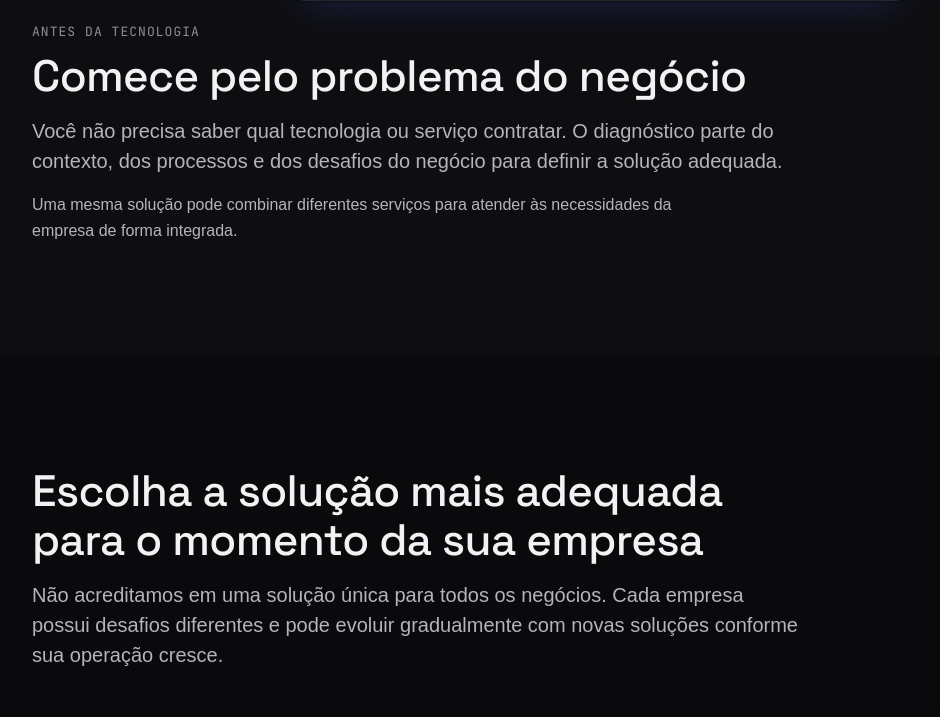
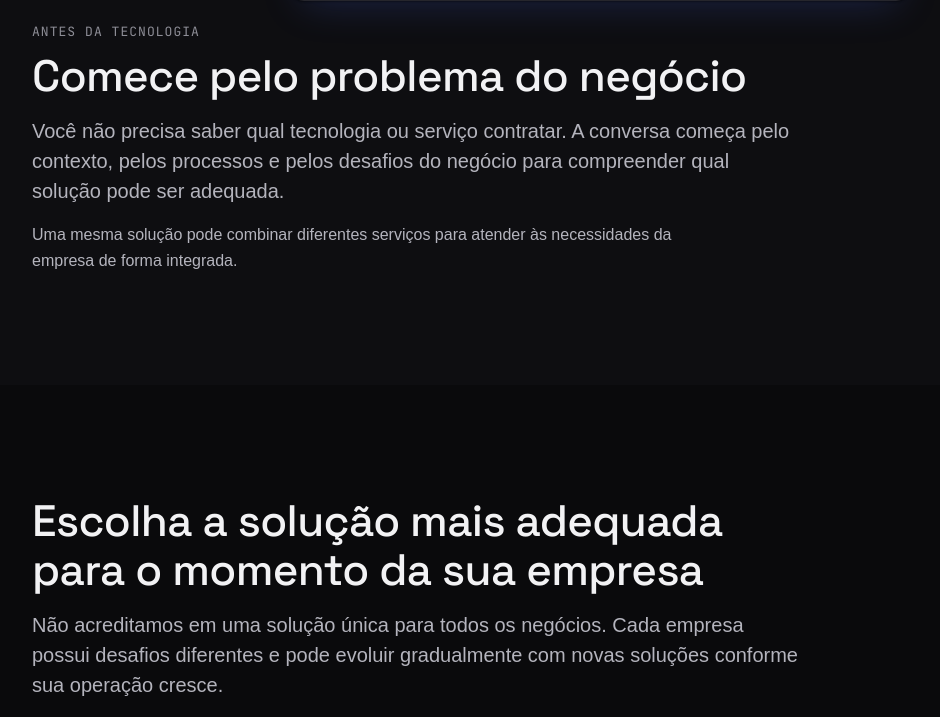
Before and after one commit to marllonpanisset/conjuga, a Next.js app: page /servicos in a window 1280 px wide. Shown: the part 783-1500 px from the top of the page, without its empty margins (40-980 px from the left). Built offline with nearby package versions, Linux system fonts and the light colour scheme; no server answers; a web font is replaced by a local one.

Commit message:
fix: remover diagnóstico como etapa comercial

```diff
--- a/app/(marketing)/contato/page.tsx
+++ b/app/(marketing)/contato/page.tsx
@@ -18,7 +18,7 @@ export const metadata: Metadata = buildMetadata({
 
 const processSteps = [
   {
-    title: "Diagnóstico",
+    title: "Entendimento do contexto",
     description:
       "Entendemos como o negócio funciona, onde estão os gargalos e quais tarefas geram atrito.",
   },
@@ -118,15 +118,15 @@ export default function ContatoPage() {
       <Hero
         eyebrow="Contato"
         title="Conte o desafio. Nós ajudamos a encontrar a solução."
-        description="Explique o contexto da sua empresa, os principais desafios e o objetivo que deseja alcançar. A partir desse diagnóstico, definimos a abordagem mais adequada para tornar sua operação mais eficiente."
+        description="Explique o contexto da sua empresa, os principais desafios e o objetivo que deseja alcançar. Essa conversa ajuda a compreender a situação antes de avaliar a abordagem mais adequada."
       />
 
       <Section>
         <Container>
           <div className="grid grid-cols-1 gap-12 lg:grid-cols-[minmax(0,1fr)_minmax(0,1.3fr)] lg:gap-16">
-            {/* Diagnóstico */}
+            {/* Contexto inicial */}
             <div className="min-w-0">
-              <Text variant="caption">Diagnóstico</Text>
+              <Text variant="caption">Primeira conversa</Text>
 
               <Heading
                 as="h2"
@@ -138,7 +138,7 @@ export default function ContatoPage() {
               <Text variant="muted" className="mt-3">
                 Você não precisa decidir qual tecnologia utilizar antes da
                 conversa. Explique o contexto da empresa e o que deseja
-                melhorar. A solução será definida a partir desse diagnóstico. Se
+                melhorar. Com esse contexto, podemos avaliar o caminho adequado. Se
                 preferir, conheça nossos{" "}
                 <Link
                   href="/servicos"
@@ -224,9 +224,10 @@ export default function ContatoPage() {
           </Heading>
 
           <Text variant="lead" className="mt-5 max-w-2xl">
-            Nosso primeiro objetivo é entender o contexto da sua empresa. Antes
-            de falar sobre tecnologias, analisamos os desafios, os processos
-            atuais e o resultado que você deseja alcançar.
+            Primeiro buscamos entender o contexto da sua empresa, os desafios,
+            os processos atuais e o resultado que você deseja alcançar. A partir
+            dessa conversa, avaliamos a necessidade e os próximos passos que
+            fizerem sentido.
           </Text>
 
           <div className="mt-10 grid grid-cols-1 gap-px overflow-hidden rounded-[16px] border border-border bg-border md:grid-cols-2">
@@ -242,14 +243,14 @@ export default function ContatoPage() {
                   "Se necessário, entramos em contato para esclarecer detalhes e compreender melhor os processos envolvidos.",
               },
               {
-                title: "Definimos a abordagem",
+                title: "Avaliamos a necessidade",
                 description:
-                  "Avaliamos quais soluções fazem sentido para o momento da empresa, respeitando prioridades e orçamento.",
+                  "Consideramos quais soluções podem fazer sentido para o momento da empresa, respeitando prioridades e orçamento.",
               },
               {
-                title: "Enviamos uma proposta comercial",
+                title: "Proposta comercial",
                 description:
-                  "Enviamos uma proposta com escopo, investimento, prazo e próximos passos para iniciar o projeto.",
+                  "Quando fizer sentido seguir, apresentamos uma proposta com escopo, investimento, prazo e próximos passos.",
               },
             ].map((step, index) => (
               <div key={step.title} className="bg-surface p-6 md:p-8 lg:p-10">
--- a/app/(marketing)/page.tsx
+++ b/app/(marketing)/page.tsx
@@ -23,7 +23,7 @@ export const metadata: Metadata = buildMetadata({
 
 const processSteps = [
   {
-    title: "Diagnóstico",
+    title: "Entendimento do contexto",
     description:
       "Entendemos como o negócio funciona, onde estão os gargalos e quais tarefas geram atrito.",
   },
@@ -54,7 +54,7 @@ export default function HomePage() {
         actions={
           <>
             <Button href="/contato" size="lg">
-              Solicitar diagnóstico <ArrowRight size={18} />
+              Conte seu desafio <ArrowRight size={18} />
             </Button>
 
             <Button href="/servicos" variant="secondary" size="lg">
@@ -133,7 +133,7 @@ export default function HomePage() {
       <Section className="py-24 md:py-32">
         <CTASection
           title="Vamos encontrar a melhor solução para o seu negócio?"
-          description="Conte como sua empresa funciona hoje e quais desafios deseja resolver. A partir desse diagnóstico, definimos a solução mais adequada para a sua realidade."
+          description="Conte como sua empresa funciona hoje e quais desafios deseja resolver. Com esse contexto, podemos avaliar o caminho mais adequado para a sua realidade."
           actions={
             <Button href="/contato" size="lg">
               Falar com a Conjuga
--- a/app/(marketing)/projetos/[slug]/page.tsx
+++ b/app/(marketing)/projetos/[slug]/page.tsx
@@ -163,7 +163,7 @@ export default async function CasePage({
           description="Conte o problema e o contexto da sua empresa para avaliarmos a solução mais adequada à sua necessidade."
           actions={
             <Button href="/contato" size="lg">
-              Solicitar diagnóstico
+              Conte seu desafio
             </Button>
           }
         />
--- a/app/(marketing)/projetos/page.tsx
+++ b/app/(marketing)/projetos/page.tsx
@@ -88,7 +88,7 @@ export default function ProjetosPage() {
                 Sobre a Conjuga
               </Button>
               <Button href="/contato" variant="ghost" size="lg">
-                Solicitar um diagnóstico
+                Conte seu desafio
               </Button>
             </>
           }
--- a/app/(marketing)/servicos/[slug]/page.tsx
+++ b/app/(marketing)/servicos/[slug]/page.tsx
@@ -86,7 +86,7 @@ export default async function ServicoPage({
         description={service.heroDescription}
         actions={
           <Button href="/contato" size="lg">
-            Solicitar diagnóstico
+            Conte seu desafio
           </Button>
         }
       />
@@ -282,7 +282,7 @@ export default async function ServicoPage({
       <Section>
         <CTASection
           title="Vamos avaliar o melhor caminho para sua empresa?"
-          description="Conte como sua empresa funciona hoje e quais desafios deseja resolver. A partir desse diagnóstico, definimos a solução mais adequada para a sua realidade."
+          description="Conte como sua empresa funciona hoje e quais desafios deseja resolver. Com esse contexto, podemos avaliar o caminho mais adequado para a sua realidade."
           actions={
             <Button href="/contato" size="lg">
               Conversar com a Conjuga
--- a/app/(marketing)/servicos/page.tsx
+++ b/app/(marketing)/servicos/page.tsx
@@ -51,9 +51,9 @@ export default function ServicosPage() {
             </Heading>
 
             <Text variant="lead" className="mt-4">
-              Você não precisa saber qual tecnologia ou serviço contratar. O
-              diagnóstico parte do contexto, dos processos e dos desafios do
-              negócio para definir a solução adequada.
+              Você não precisa saber qual tecnologia ou serviço contratar. A
+              conversa começa pelo contexto, pelos processos e pelos desafios
+              do negócio para compreender qual solução pode ser adequada.
             </Text>
 
             <Text className="mt-4 max-w-2xl">
@@ -110,7 +110,7 @@ export default function ServicosPage() {
       <Section>
         <CTASection
           title="Não sabe qual solução faz sentido?"
-          description="Conte como sua empresa funciona hoje e quais desafios deseja resolver. A partir desse diagnóstico, definimos a solução mais adequada para o seu momento."
+          description="Conte como sua empresa funciona hoje e quais desafios deseja resolver. Com esse contexto, podemos avaliar o caminho mais adequado para o seu momento."
           actions={
             <Button href="/contato" size="lg">
               Conversar com a Conjuga
--- a/app/(marketing)/sobre/page.tsx
+++ b/app/(marketing)/sobre/page.tsx
@@ -90,7 +90,7 @@ export default function SobrePage() {
                 Em vez de começar pela tecnologia, buscamos compreender como o
                 negócio funciona, quais desafios impedem seu crescimento e quais
                 soluções realmente fazem sentido para aquele momento. A partir
-                desse diagnóstico desenvolvemos sistemas, sites, automações e
+                desse entendimento desenvolvemos sistemas, sites, automações e
                 outras soluções digitais preparados para evoluir junto com a
                 empresa.
               </Text>
@@ -119,7 +119,7 @@ export default function SobrePage() {
               Antes de desenvolver qualquer solução, entendemos como a empresa
               funciona, onde estão os principais desafios e quais processos
               precisam ser organizados. A tecnologia é consequência desse
-              diagnóstico.
+              entendimento do contexto.
             </Text>
           </div>
 
--- a/content/servicos.ts
+++ b/content/servicos.ts
@@ -16,7 +16,7 @@ export const services: Service[] = [
       "Base preparada para futuras evoluções",
     ],
     includes: [
-      "Diagnóstico da operação",
+      "Entendimento da operação",
       "Definição do escopo da solução",
       "Painéis e áreas administrativas",
       "Portais e ferramentas internas",
@@ -24,7 +24,7 @@ export const services: Service[] = [
       "Implantação e publicação",
     ],
     process: [
-      "Diagnóstico",
+      "Entendimento do contexto",
       "Planejamento da solução",
       "Implantação",
       "Evolução contínua",
@@ -54,7 +54,12 @@ export const services: Service[] = [
       "Integração entre ferramentas",
       "Testes e implantação",
     ],
-    process: ["Diagnóstico", "Planejamento", "Implantação", "Acompanhamento"],
+    process: [
+      "Entendimento do contexto",
+      "Planejamento",
+      "Implantação",
+      "Acompanhamento",
+    ],
     heroTitle: "Automações que reduzem retrabalho e aumentam a produtividade",
     heroDescription:
       "Mapeamos processos, automatizamos tarefas repetitivas e integramos ferramentas para tornar a operação mais eficiente.",
@@ -80,7 +85,12 @@ export const services: Service[] = [
       "SEO técnico inicial",
       "Publicação da aplicação",
     ],
-    process: ["Diagnóstico", "Planejamento", "Implantação", "Evolução"],
+    process: [
+      "Entendimento do contexto",
+      "Planejamento",
+      "Implantação",
+      "Evolução",
+    ],
     heroTitle: "Uma presença digital estruturada para a empresa",
     heroDescription:
       "A Presença Digital organiza a comunicação da empresa, fortalece sua credibilidade e prepara uma base para novas soluções conforme o negócio cresce.",
```
